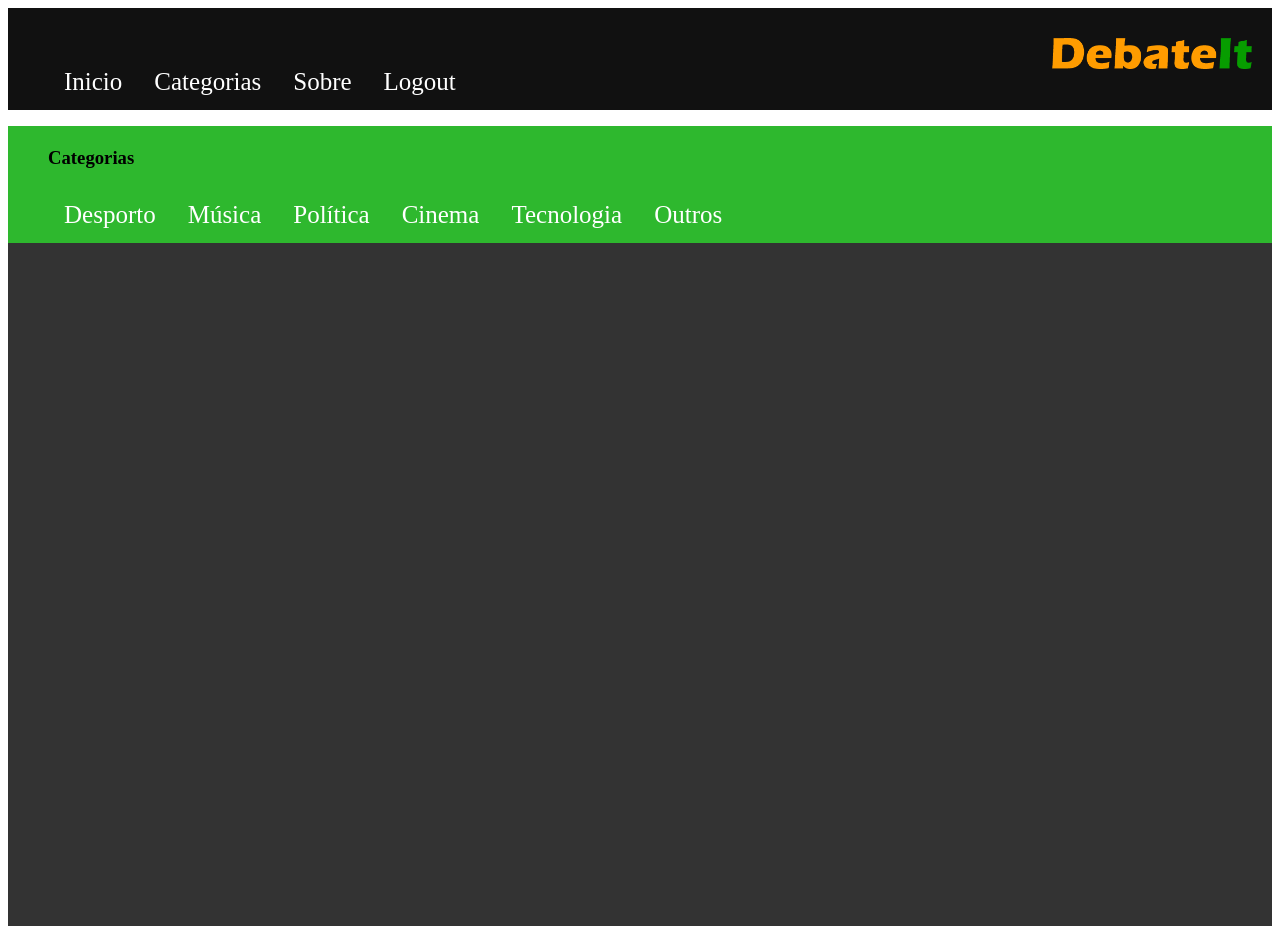
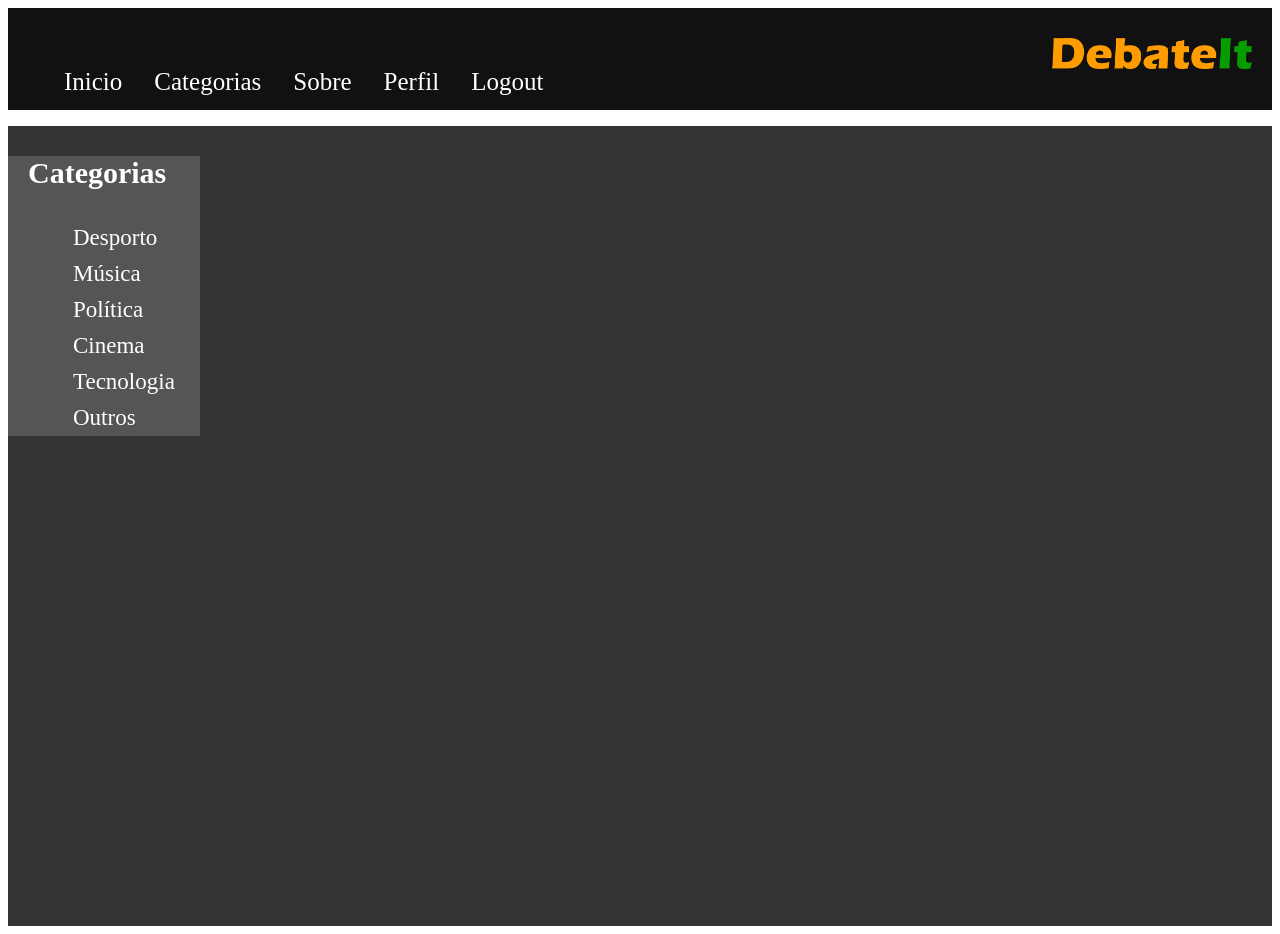
Before and after one commit to tmnf/DebabeItProject, a Django app: page /categories/ in a window 1280 px wide. Run offline with Django 3.2, Linux system fonts and the light colour scheme; a user stored in the database is signed in.

```diff
--- a/forum/static/forum/style.css
+++ b/forum/static/forum/style.css
@@ -1,3 +1,7 @@
+body {
+    color: white;
+}
+
 .MenuBar {
     background-color: #111;
     padding-top: 30px;
@@ -17,7 +21,6 @@
     margin: 0;
     padding: 0;
     overflow: hidden;
-
 }
 
 .bar_line{
@@ -34,22 +37,52 @@
 }
 
 .bar_line a:hover {
-  background-color: #111;
+    background-color: #333;
 }
 
 .Content {
-    background-color: #333333;
+    background-color: #333;
     background-position: center;
     margin: 0;
     padding: 0;
     min-height: 100vh;
 }
 
+.CategoriesNav {
+    display: inline-block;
+}
+
 .MenuCategories {
-    background-color: #2eb82e;
-    padding-top: 2px;
-    width: 100%;
-    height: 100%;
+    background-color: #555;
+    width: fit-content;
+    padding-right: 20px;
+    padding-left: 20px;
+}
+
+.MenuCategories h1 {
+    font-size: 30px;
+}
+
+.MenuCategories li {
+    display: block;
+    text-align: left;
+    list-style-type: none;
+    margin: 0;
+    padding: 0;
+    overflow: hidden;
+}
+
+.MenuCategories li a {
+    display: block;
+    color: white;
+    text-align: left;
+    padding: 5px;
+    text-decoration: none;
+    font-size: 23px;
+}
+
+.MenuCategories li a:hover {
+    background-color: #333;
 }
 
 .Login {
--- a/forum/templates/forum/Base.html
+++ b/forum/templates/forum/Base.html
@@ -24,14 +24,13 @@
                     <li class="bar_line"><a href="{% url 'forum_categories' %}"> Categorias </a></li>
                     <li class="bar_line"><a href="{% url 'forum_about' %}"> Sobre </a></li>
 
-
                     {% if not request.user.is_authenticated %}
                         <li class="bar_line"><a href="{% url 'login_page' %}"> Login </a></li>
                         <li class="bar_line"><a href="{% url 'register_page' %}"> Registar </a></li>
                     {% else %}
+                        <li class="bar_line"><a href="{% url 'profile_page' %}"> Perfil </a></li>
                         <li class="bar_line"><a href="{% url 'logout' %}"> Logout </a></li>
                     {% endif %}
-
 
                 </ul>
             </menu>
--- a/forum/templates/forum/CategoriesPage.html
+++ b/forum/templates/forum/CategoriesPage.html
@@ -1,21 +1,17 @@
 {% extends "forum/Base.html" %}
 
 {% block content %}
-     <header class="MenuCategories">
-
-        <nav>
-            <menu>
+    <nav class="CategoriesNav">
+        <menu class="MenuCategories">
                 <h1> Categorias </h1>
-                <ul class="Bar">
-                    <li class="bar_line"><a> Desporto </a></li>
-                    <li class="bar_line"><a> Música </a></li>
-                    <li class="bar_line"><a> Política </a></li>
-                    <li class="bar_line"><a> Cinema  </a></li>
-                     <li class="bar_line"><a> Tecnologia  </a></li>
-                     <li class="bar_line"><a> Outros  </a></li>
+            <ul>
+                <li><a href=""> Desporto </a></li>
+                <li><a href=""> Música </a></li>
+                <li><a href=""> Política </a></li>
+                <li><a href=""> Cinema </a></li>
+                <li><a href=""> Tecnologia </a></li>
+                <li><a href=""> Outros </a></li>
                 </ul>
             </menu>
         </nav>
-
-    </header>
 {% endblock content %}
--- a/forum/templates/forum/MainPage.html
+++ b/forum/templates/forum/MainPage.html
@@ -11,5 +11,4 @@
         </ul>
     {% endif %}
 
-
 {% endblock content %}
--- /dev/null
+++ b/forum/templates/login/ProfilePage.html
@@ -0,0 +1,5 @@
+{% extends 'forum/Base.html' %}
+
+{% block content %}
+    <h1> Profile </h1>
+{% endblock content %}
--- a/login/urls.py
+++ b/login/urls.py
@@ -6,4 +6,5 @@ urlpatterns = [
     path('login/', views.LoginPage, name='login_page'),
     path('register/', views.RegisterPage, name='register_page'),
     path('logout/', views.logout, name='logout'),
+    path('profile/', views.profile, name='profile_page'),
 ]
--- a/login/views.py
+++ b/login/views.py
@@ -43,3 +43,7 @@ def RegisterPage(request):
 def logout(request):
     if Logout(request):
         return HttpResponseRedirect(reverse('forum_home'))
+
+
+def profile(request):
+    return render(request, 'login/ProfilePage.html')
```
Also changed, not shown: db.sqlite3.
